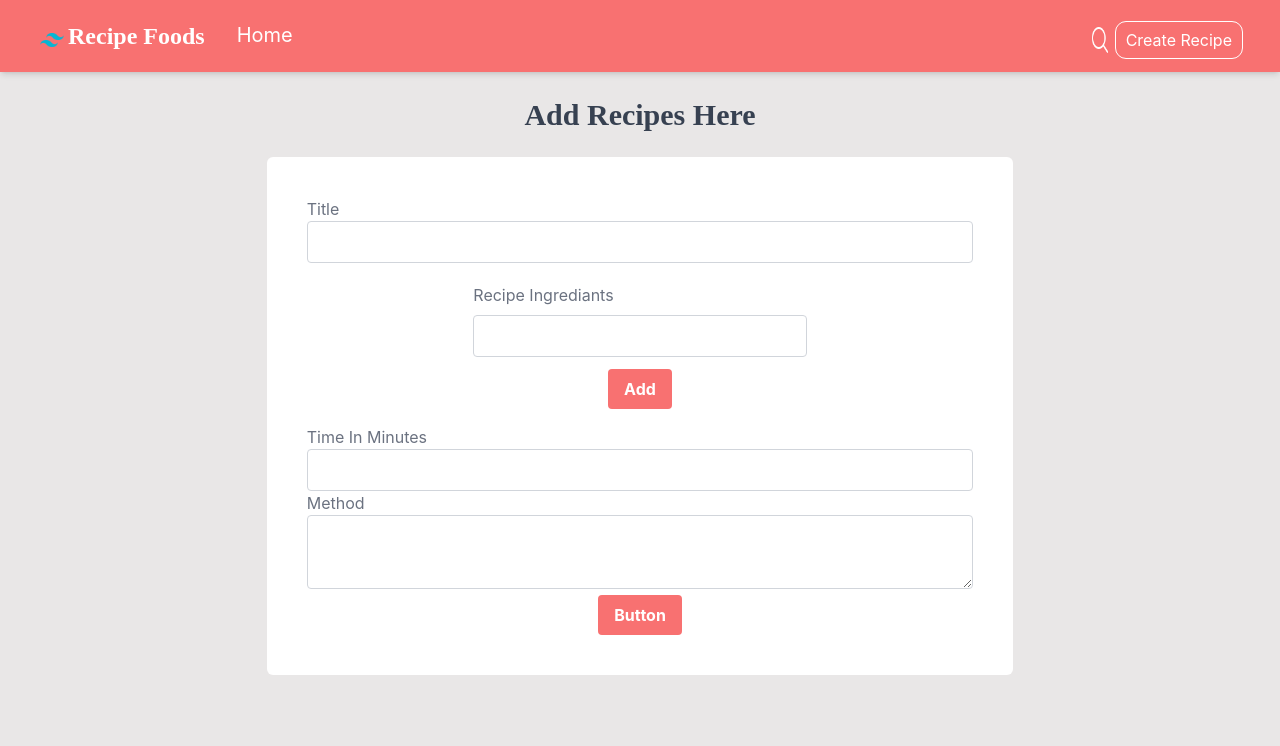
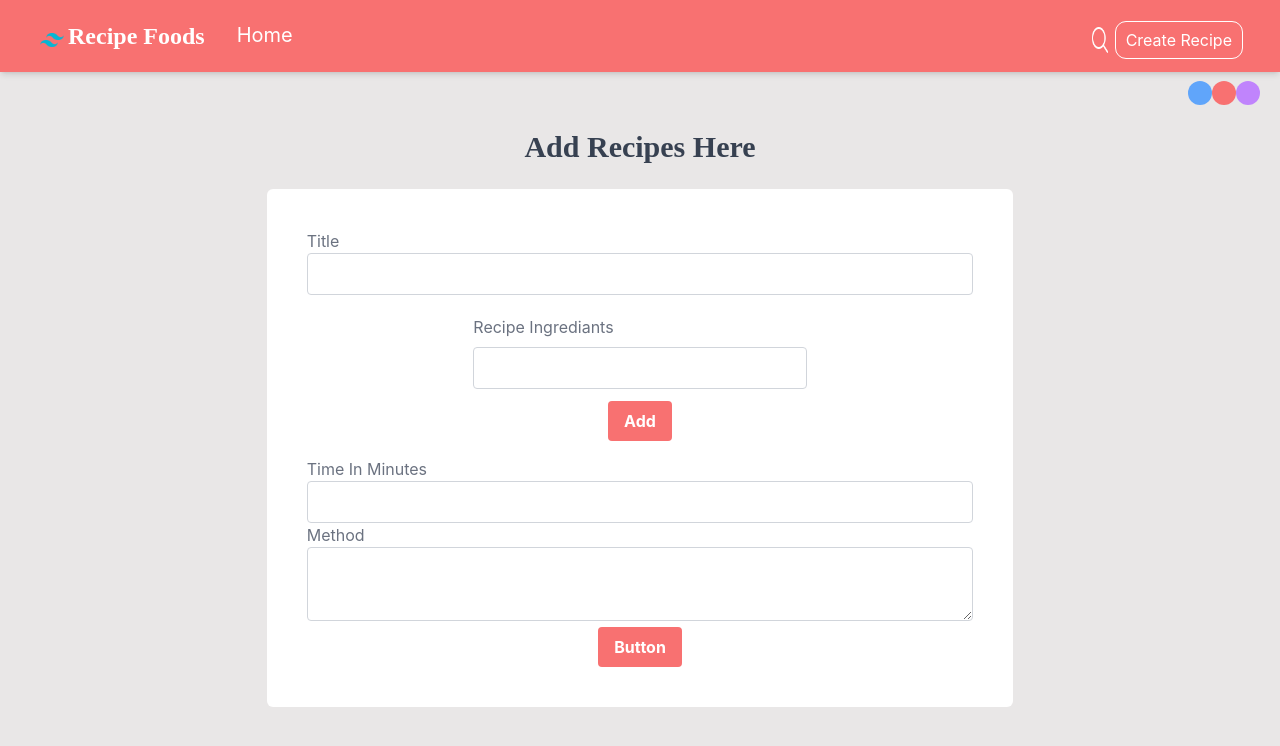
Before and after one commit to huzefaTariq1/MERN_Stack_recipe_directory, a React (Create React App) app: page /create in a window 1280 px wide. Shown: the top 746 px of the page. Built offline with nearby package versions, Linux system fonts and the light colour scheme.

Commit message:
Feature Theme Changing Using Context Api And Reducer
adding faeture of theme changing, some fixes in ui as well

```diff
--- a/public/styles.css
+++ b/public/styles.css
@@ -610,6 +610,11 @@ video {
   margin-bottom: 2.25rem;
 }
 
+.mx-5 {
+  margin-left: 1.25rem;
+  margin-right: 1.25rem;
+}
+
 .mr-1 {
   margin-right: 0.25rem;
 }
@@ -638,10 +643,6 @@ video {
   margin-bottom: 0.25rem;
 }
 
-.block {
-  display: block;
-}
-
 .flex {
   display: flex;
 }
@@ -654,8 +655,8 @@ video {
   display: none;
 }
 
-.h-full {
-  height: 100%;
+.h-6 {
+  height: 1.5rem;
 }
 
 .w-full {
@@ -708,6 +709,10 @@ video {
   align-items: center;
 }
 
+.justify-end {
+  justify-content: flex-end;
+}
+
 .justify-center {
   justify-content: center;
 }
@@ -726,6 +731,10 @@ video {
 
 .rounded {
   border-radius: 0.25rem;
+}
+
+.rounded-full {
+  border-radius: 9999px;
 }
 
 .border {
@@ -750,6 +759,46 @@ video {
 .bg-gray-300 {
   --tw-bg-opacity: 1;
   background-color: rgb(209 213 219 / var(--tw-bg-opacity));
+}
+
+.bg-red-600 {
+  --tw-bg-opacity: 1;
+  background-color: rgb(220 38 38 / var(--tw-bg-opacity));
+}
+
+.bg-blue-400 {
+  --tw-bg-opacity: 1;
+  background-color: rgb(96 165 250 / var(--tw-bg-opacity));
+}
+
+.bg-blue-600 {
+  --tw-bg-opacity: 1;
+  background-color: rgb(37 99 235 / var(--tw-bg-opacity));
+}
+
+.bg-purple-400 {
+  --tw-bg-opacity: 1;
+  background-color: rgb(192 132 252 / var(--tw-bg-opacity));
+}
+
+.bg-purple-600 {
+  --tw-bg-opacity: 1;
+  background-color: rgb(147 51 234 / var(--tw-bg-opacity));
+}
+
+.bg-red-700 {
+  --tw-bg-opacity: 1;
+  background-color: rgb(185 28 28 / var(--tw-bg-opacity));
+}
+
+.bg-blue-700 {
+  --tw-bg-opacity: 1;
+  background-color: rgb(29 78 216 / var(--tw-bg-opacity));
+}
+
+.bg-purple-700 {
+  --tw-bg-opacity: 1;
+  background-color: rgb(126 34 206 / var(--tw-bg-opacity));
 }
 
 .p-1 {
@@ -894,11 +943,6 @@ video {
 .text-gray-400 {
   --tw-text-opacity: 1;
   color: rgb(156 163 175 / var(--tw-text-opacity));
-}
-
-.text-red-500 {
-  --tw-text-opacity: 1;
-  color: rgb(239 68 68 / var(--tw-text-opacity));
 }
 
 .shadow-md {
@@ -1049,6 +1093,14 @@ video {
     display: none;
   }
 
+  .md\:h-2\/4 {
+    height: 50%;
+  }
+
+  .md\:h-10 {
+    height: 2.5rem;
+  }
+
   .md\:w-auto {
     width: auto;
   }
@@ -1063,6 +1115,10 @@ video {
 
   .md\:grid-cols-4 {
     grid-template-columns: repeat(4, minmax(0, 1fr));
+  }
+
+  .md\:grid-cols-3 {
+    grid-template-columns: repeat(3, minmax(0, 1fr));
   }
 
   .md\:flex-wrap {
--- /dev/null
+++ b/src/components/ColorChanging.js
@@ -0,0 +1,15 @@
+import React,{useContext} from 'react'
+import { ThemeContext } from '../context/ThemeContext'
+
+const ColorChanging = () => {
+    let {blue,red,purple}=useContext(ThemeContext)
+  return (
+    <div className='flex justify-end mx-5 my-2'>
+         <div className='w-6 h-6 bg-blue-400 rounded-full' onClick={()=>blue()}>  </div>
+        <div className='w-6 h-6 bg-red-400 rounded-full' onClick={()=>red()}>  </div>
+        <div className='w-6 h-6 bg-purple-400 rounded-full' onClick={()=>purple()}>  </div>
+    </div>
+  )
+}
+
+export default ColorChanging
--- a/src/components/RecipeList.js
+++ b/src/components/RecipeList.js
@@ -1,10 +1,10 @@
 import React from 'react'
 import { useNavigate } from "react-router-dom";
 import { projectFirestore } from '../firebase/config';
-const RecipeList = ({recipe}) => {
+const RecipeList = ({ recipe }) => {
   let navigate = useNavigate();
 
-  const handleDelete=(id)=>{
+  const handleDelete = (id) => {
     projectFirestore.collection('recipes').doc(id).delete()
   }
 
@@ -13,11 +13,13 @@ const RecipeList = ({recipe}) => {
 
       <div className='bg-white rounded-md w-10/12 mx-auto my-2'>
         <div className='p-5'>
+          <div className='flex justify-between'>
             <h1 className='text-gray-600 font-bold text-3xl '>{recipe.title}</h1>
+            <img className='cursor-pointer' onClick={() => handleDelete(recipe.id)} src="img/del.png" alt='delete' />
+          </div>
           <h1 className='text-gray-500 text-xl'>{recipe.cookingTime}</h1>
-        <h1 className='text-gray-500 text-sm ' >{recipe.method.substring(0, 100)} </h1>
-        <center><button onClick={()=>navigate(`/recipes/${recipe.id}`)} className='bg-gray-300 p-1 px-4 rounded-lg mt-3'>Cook This</button></center>
-        <button onClick={()=>handleDelete(recipe.id)}>delete</button>
+          <h1 className='text-gray-500 text-sm md:h-10 ' >{recipe.method.substring(0, 100)} </h1>
+          <center><button onClick={() => navigate(`/recipes/${recipe.id}`)} className='bg-gray-300 p-1 px-4 rounded-lg mt-3'>Cook This</button></center>
         </div>
       </div>
 
--- /dev/null
+++ b/src/context/ThemeContext.js
@@ -0,0 +1,54 @@
+import { createContext ,useReducer } from "react";
+import ThemeReducer from './ThemeReducer'
+
+
+let theme =[{
+   // bgColor:"md:flex items-center justify-between bg-red-400  py-4 md:px-10 px-7"
+   bg:"bg-red-400",
+   bgHover:"bg-red-700"
+}]
+
+
+export const ThemeContext=createContext();
+
+
+export function ThemeProvider({children}){
+
+    const [state,dispatch]=useReducer(ThemeReducer,theme)
+
+    function blue(){
+        dispatch({
+            type:"blue",
+            payload:{ //bgColor:"md:flex items-center justify-between bg-blue-400  py-4 md:px-10 px-7"
+                bg:"bg-blue-400",
+                bgHover:"bg-blue-700"
+            }
+        })
+ }
+ function red(){
+    dispatch({
+        type:"red",
+        payload:{ //bgColor:"md:flex items-center justify-between bg-red-400  py-4 md:px-10 px-7"
+            bg:"bg-red-400",
+            bgHover:"bg-red-700"
+        }
+    })
+}
+function purple(){
+    dispatch({
+        type:"purple",
+        payload:{ //bgColor:"md:flex items-center justify-between bg-purple-400  py-4 md:px-10 px-7"
+            bg:"bg-purple-400",
+            bgHover:"bg-purple-700"
+        }
+    })
+}
+
+
+    return(
+     <ThemeContext.Provider value={{theme:state,blue,red,purple}} >
+     {children}
+     </ThemeContext.Provider>
+    )
+
+}
--- /dev/null
+++ b/src/context/ThemeReducer.js
@@ -0,0 +1,21 @@
+const ThemeReducer=(state,action)=>{
+    switch(action.type){
+        case "red":{
+            return [action.payload]
+        }
+
+        case "blue":{
+            return [action.payload]
+        }
+
+        case "purple":{
+            return [action.payload]
+        }
+
+
+        default:
+            return state;
+    }
+}
+
+export default ThemeReducer;
--- a/src/index.js
+++ b/src/index.js
@@ -3,14 +3,18 @@ import ReactDOM from 'react-dom/client';
 import './index.css';
 import App from './App';
 import reportWebVitals from './reportWebVitals';
+import { ThemeProvider } from './context/ThemeContext';
 import {
   BrowserRouter,
 } from "react-router-dom";
 
+
 const root = ReactDOM.createRoot(document.getElementById('root'));
 root.render(
   <BrowserRouter>
+   <ThemeProvider>
     <App />
+   </ThemeProvider>
   </BrowserRouter>
 
 
--- a/src/pages/Create.js
+++ b/src/pages/Create.js
@@ -1,7 +1,9 @@
-import { useState, useEffect } from 'react'
+import { useState,useContext } from 'react'
 import Navbar from '../components/Navbar'
 import {projectFirestore} from '../firebase/config'
 import { useNavigate } from 'react-router-dom';
+import { ThemeContext } from '../context/ThemeContext';
+import ColorChanging from '../components/ColorChanging';
 
 
 const Create = () => {
@@ -12,6 +14,8 @@ const Create = () => {
   let [newIngrediant, setNewIngrediant] = useState("");
   let [ingrediants, setIngrediant] = useState([]);
   const navigate = useNavigate()
+  let {theme}=useContext(ThemeContext)
+  console.log(theme[0].bgHover)
 
   const addIngrediant = () => {
     newIngrediant = newIngrediant.trim()
@@ -37,6 +41,7 @@ const Create = () => {
   return (
     <>
       <Navbar />
+      <ColorChanging/>
       <h1 className='text-3xl text-center mb-6 mt-6 font-[Poppins] font-bold text-gray-700'>Add Recipes Here</h1>
       <form onSubmit={handleSubmit} className='bg-white w-9/12 md:w-7/12 p-3 md:p-10 md:mb-9 lg:mb-9 mx-auto rounded-md'>
         <label className='my-9'>
@@ -73,7 +78,7 @@ const Create = () => {
             </ul>}
 
           <center>
-            <button onClick={addIngrediant} className="bg-red-400 hover:bg-red-600 text-white font-bold py-2 px-4 rounded my-2">
+            <button onClick={addIngrediant} className={`${theme[0].bg} hover:${theme[0].bgHover} text-white font-bold py-2 px-4 rounded my-2`}>
               Add
             </button>
           </center>
@@ -102,7 +107,7 @@ const Create = () => {
         </label>
 
         <center>
-          <button type={"submit"} className="bg-red-400 hover:bg-red-600 text-white font-bold py-2 px-4 rounded">
+          <button type={"submit"} className={`${theme[0].bg} hover:${theme[0].bgHover} text-white font-bold py-2 px-4 rounded`}>
             Button
           </button>
         </center>
--- a/src/pages/Home.js
+++ b/src/pages/Home.js
@@ -1,4 +1,5 @@
 import React, { useState, useEffect } from 'react'
+import ColorChanging from '../components/ColorChanging'
 import Loader from '../components/Loader'
 import Navbar from '../components/Navbar'
 import RecipeList from '../components/RecipeList'
@@ -39,10 +40,11 @@ const Home = () => {
   return (
     <>
       <Navbar />
+      <ColorChanging/>
       {ispending && <Loader />}
       {error && error}
 
-      <div className='grid md:grid-cols-4'>
+      <div className='grid md:grid-cols-3'>
         {data && data.map((recipe) => {
           return (
             <React.Fragment key={recipe.id}>
```
Also changed, not shown: src/components/Navbar.js (+9 -6 lines), public/img/del.png (added). Lines whose indentation alone changed are shown as unchanged.
